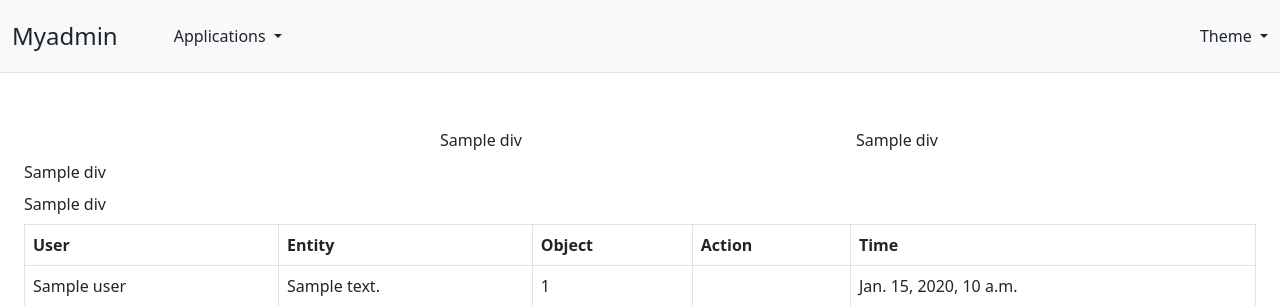
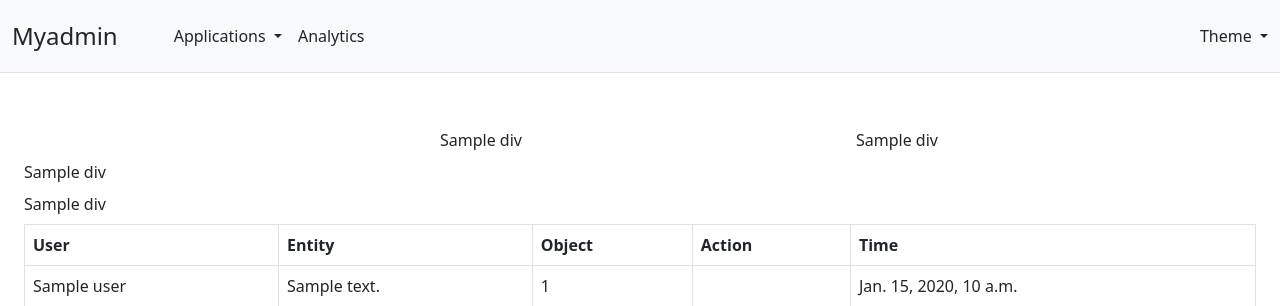
Before and after one commit to Immanuel-supanova/myadmin, a Django app: template myadmin/templates/myadmin/home.html in a window 1280 px wide. Shown: the top 306 px of the page. Run offline with Django 3.2, Linux system fonts and the light colour scheme; the template is opened without the code that fills it: most values are stand-ins (such as "Sample title", 1, 10 or a date in 2020); parts of the project's set-up code (start-up, migrations or seed data) failed here and were passed over; some libraries are stand-ins or nearby versions.

Commit message:
version 0.1.3

```diff
--- a/myadmin/templates/myadmin/base.html
+++ b/myadmin/templates/myadmin/base.html
@@ -38,6 +38,9 @@
           </ul>
         </li>
 
+          <li><a href="{% url 'myadmin:user_model' user.id %}" class="nav-link text-body bg-body-tertiary text-decoration-none">Analytics</a></li>
+
+
           {% block nav %}{% endblock %}
 
 
```
